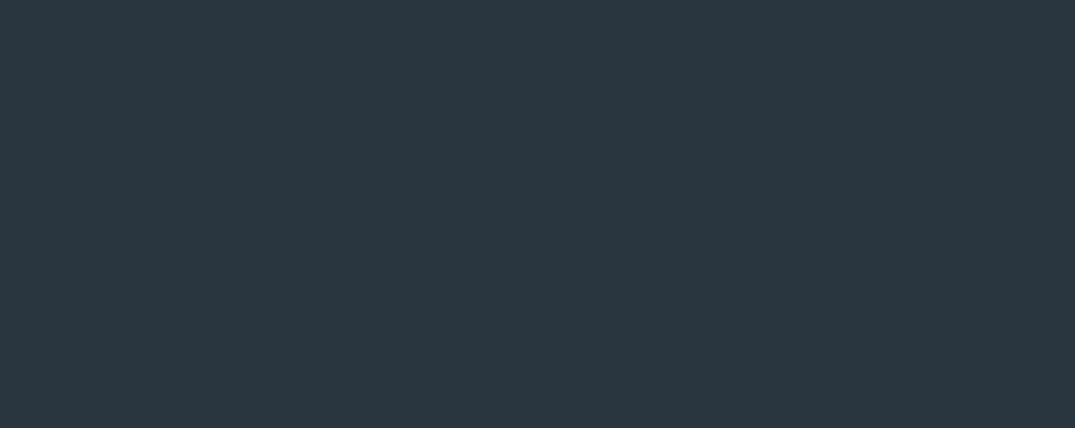
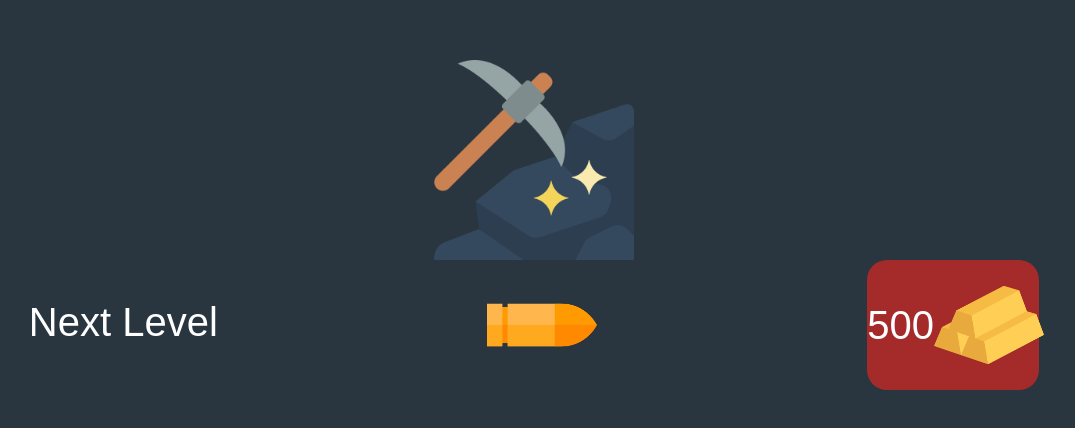
Before and after one commit to Coder269/farwest-angular, an Angular app: page /modal-mine in a window 1280 px wide. Before the commit this address led to /. Shown: the part 140-568 px from the top of the page, without its empty margins (106-1181 px from the left). Built offline with nearby package versions, Linux system fonts and the light colour scheme.

Commit message:
modal mine crée

```diff
--- a/src/app/app-routing.module.ts
+++ b/src/app/app-routing.module.ts
@@ -5,6 +5,7 @@ import { ContactComponent } from './contact/contact.component';
 import { RegisterComponent } from './register/register.component';
 import { CreateColonyComponent } from './create-colony/create-colony.component';
 import { ModalComponent } from './modal/modal.component';
+import { ModalMineComponent } from './modal-mine/modal-mine.component';
 
 const routes: Routes = [
 
@@ -34,6 +35,10 @@ const routes: Routes = [
     component: ModalComponent
   },
   {
+    path: 'modal-mine',
+    component: ModalMineComponent
+  },
+  {
     path: '',
     redirectTo: '/contact',
     pathMatch: 'full'
--- a/src/app/app.module.ts
+++ b/src/app/app.module.ts
@@ -7,6 +7,7 @@ import { Router } from '@angular/router';
 import { CreateColonyComponent } from './create-colony/create-colony.component';
 import { ContactComponent } from './contact/contact.component';
 import { ModalComponent } from './modal/modal.component';
+import { ModalMineComponent } from './modal-mine/modal-mine.component';
 
 
 @NgModule({
@@ -16,6 +17,7 @@ import { ModalComponent } from './modal/modal.component';
     CreateColonyComponent,
     ContactComponent,
     ModalComponent,
+    ModalMineComponent,
 
   ],
   imports: [
--- /dev/null
+++ b/src/app/modal-mine/modal-mine.component.css
@@ -0,0 +1,35 @@
+.rect {
+
+    display:flex;
+    width: 172px;
+    border-radius: 20px;
+    background-color: brown;
+    align-items: center;
+
+
+}
+
+.groupe {
+    display: flex;
+    font-size: 40px;
+    justify-content: center;
+    justify-content: space-around;
+    font-family: 'Open-sans',sans-serif;
+
+}
+
+.groupe img {
+
+width: 110px;
+height: 130px;
+}
+
+.design img {
+
+    display: block;
+    margin: auto;
+    margin-top: 200px;
+    width: 200px;
+
+
+}
--- /dev/null
+++ b/src/app/modal-mine/modal-mine.component.html
@@ -0,0 +1,11 @@
+<div class="design">
+    <img class="sawmill1" src="../../assets/mine.png" />
+</div>
+<div class="groupe">
+    <p>Next Level</p>
+    <img class="bullet" src="../../assets/bullet.png" />
+    <div class="rect">500<img class="wood" src="../../assets/gold-ingots.png" /></div>
+</div>
+
+
+<router-outlet></router-outlet>
```
Also changed, not shown: src/app/modal-mine/modal-mine.component.ts (added, +10 -0 lines), 1 other file (tests, documents, lock files or other folders).
